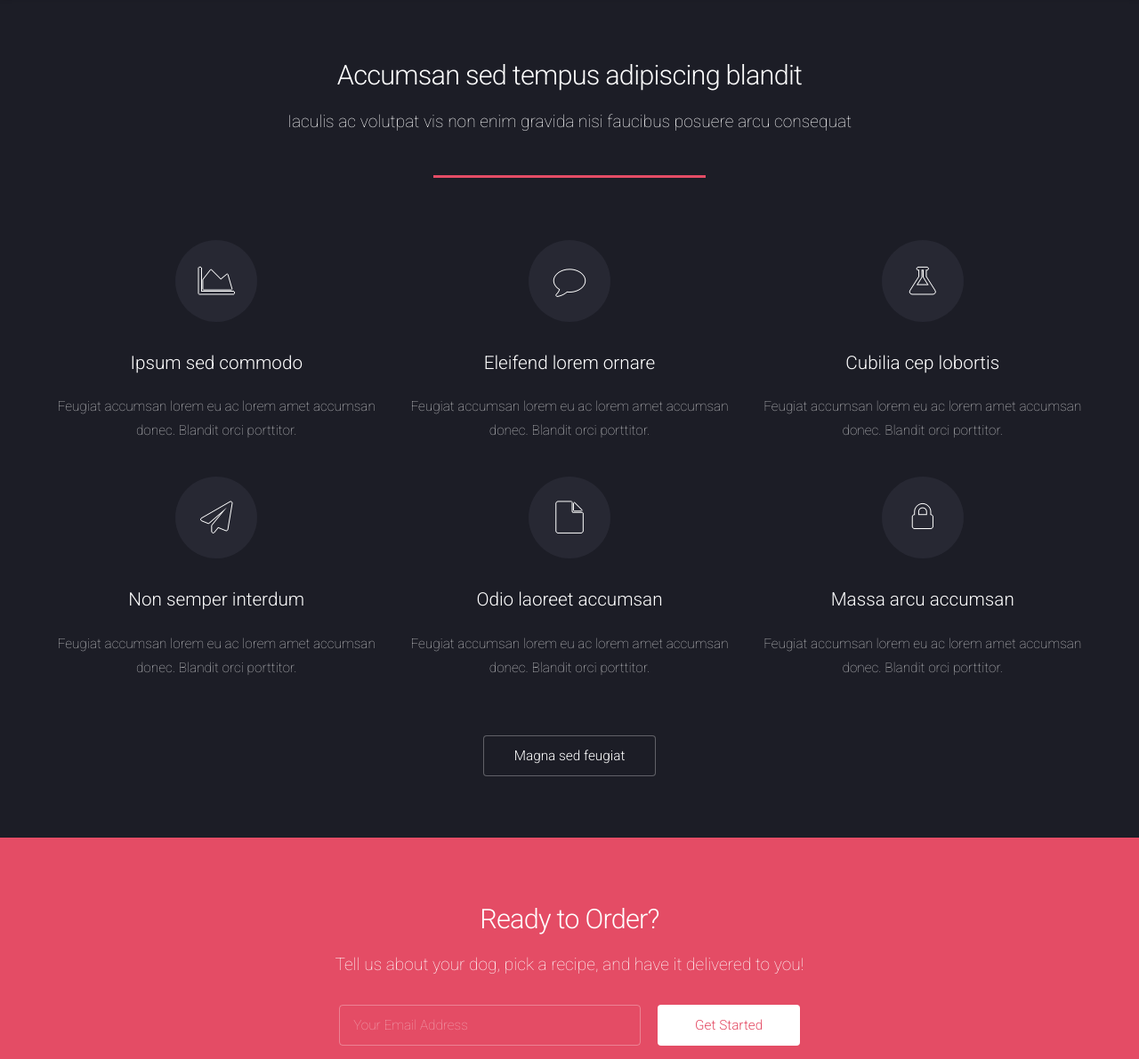
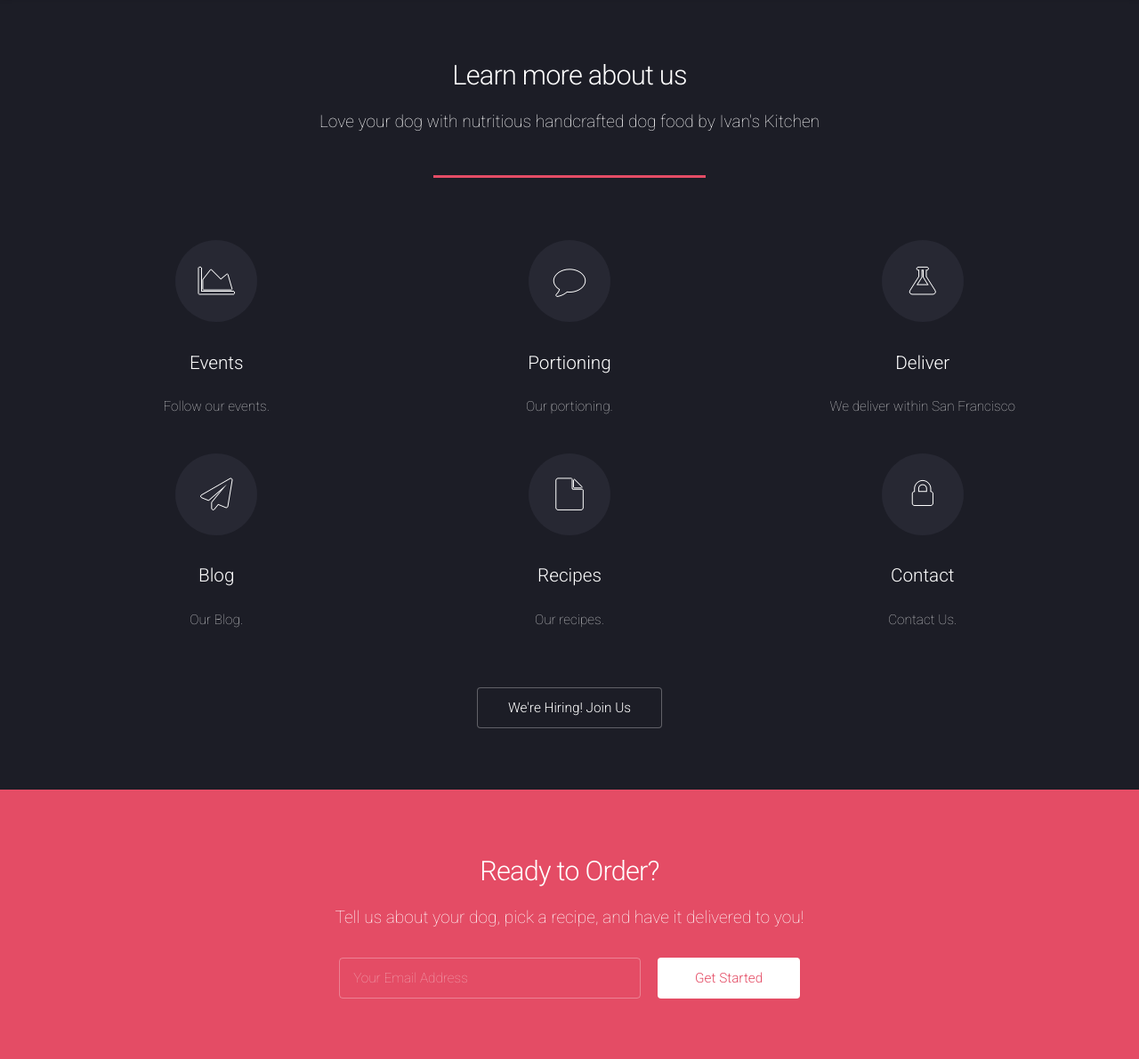
Before and after one commit to victormoussalem/ivanskitchen, a Flask app: page /test-1 in a window 1280 px wide. Shown: the part 3207-4398 px from the top of the page at 89% size. Run offline with Flask 2, Linux system fonts and the light colour scheme.

Commit message:
changes to template

```diff
--- a/app/templates/image-slides.html
+++ b/app/templates/image-slides.html
@@ -119,46 +119,46 @@
 				<section id="four" class="wrapper style1 special fade-up">
 					<div class="container">
 						<header class="major">
-							<h2>Accumsan sed tempus adipiscing blandit</h2>
-							<p>Iaculis ac volutpat vis non enim gravida nisi faucibus posuere arcu consequat</p>
+							<h2>Learn more about us</h2>
+							<p>Love your dog with nutritious handcrafted dog food by Ivan's Kitchen</p>
 						</header>
 						<div class="box alt">
 							<div class="row uniform">
 								<section class="4u 6u(medium) 12u$(xsmall)">
 									<span class="icon alt major fa-area-chart"></span>
-									<h3>Ipsum sed commodo</h3>
-									<p>Feugiat accumsan lorem eu ac lorem amet accumsan donec. Blandit orci porttitor.</p>
+									<h3>Events</h3>
+									<p>Follow our events.</p>
 								</section>
 								<section class="4u 6u$(medium) 12u$(xsmall)">
 									<span class="icon alt major fa-comment"></span>
-									<h3>Eleifend lorem ornare</h3>
-									<p>Feugiat accumsan lorem eu ac lorem amet accumsan donec. Blandit orci porttitor.</p>
+									<h3>Portioning</h3>
+									<p>Our portioning.</p>
 								</section>
 								<section class="4u$ 6u(medium) 12u$(xsmall)">
 									<span class="icon alt major fa-flask"></span>
-									<h3>Cubilia cep lobortis</h3>
-									<p>Feugiat accumsan lorem eu ac lorem amet accumsan donec. Blandit orci porttitor.</p>
+									<h3>Deliver</h3>
+									<p>We deliver within San Francisco</p>
 								</section>
 								<section class="4u 6u$(medium) 12u$(xsmall)">
 									<span class="icon alt major fa-paper-plane"></span>
-									<h3>Non semper interdum</h3>
-									<p>Feugiat accumsan lorem eu ac lorem amet accumsan donec. Blandit orci porttitor.</p>
+									<h3>Blog</h3>
+									<p>Our Blog.</p>
 								</section>
 								<section class="4u 6u(medium) 12u$(xsmall)">
 									<span class="icon alt major fa-file"></span>
-									<h3>Odio laoreet accumsan</h3>
-									<p>Feugiat accumsan lorem eu ac lorem amet accumsan donec. Blandit orci porttitor.</p>
+									<h3>Recipes</h3>
+									<p>Our recipes.</p>
 								</section>
 								<section class="4u$ 6u$(medium) 12u$(xsmall)">
 									<span class="icon alt major fa-lock"></span>
-									<h3>Massa arcu accumsan</h3>
-									<p>Feugiat accumsan lorem eu ac lorem amet accumsan donec. Blandit orci porttitor.</p>
+									<h3>Contact</h3>
+									<p>Contact Us.</p>
 								</section>
 							</div>
 						</div>
 						<footer class="major">
 							<ul class="actions">
-								<li><a href="#" class="button">Magna sed feugiat</a></li>
+								<li><a href="#" class="button">We're Hiring! Join Us</a></li>
 							</ul>
 						</footer>
 					</div>
```
